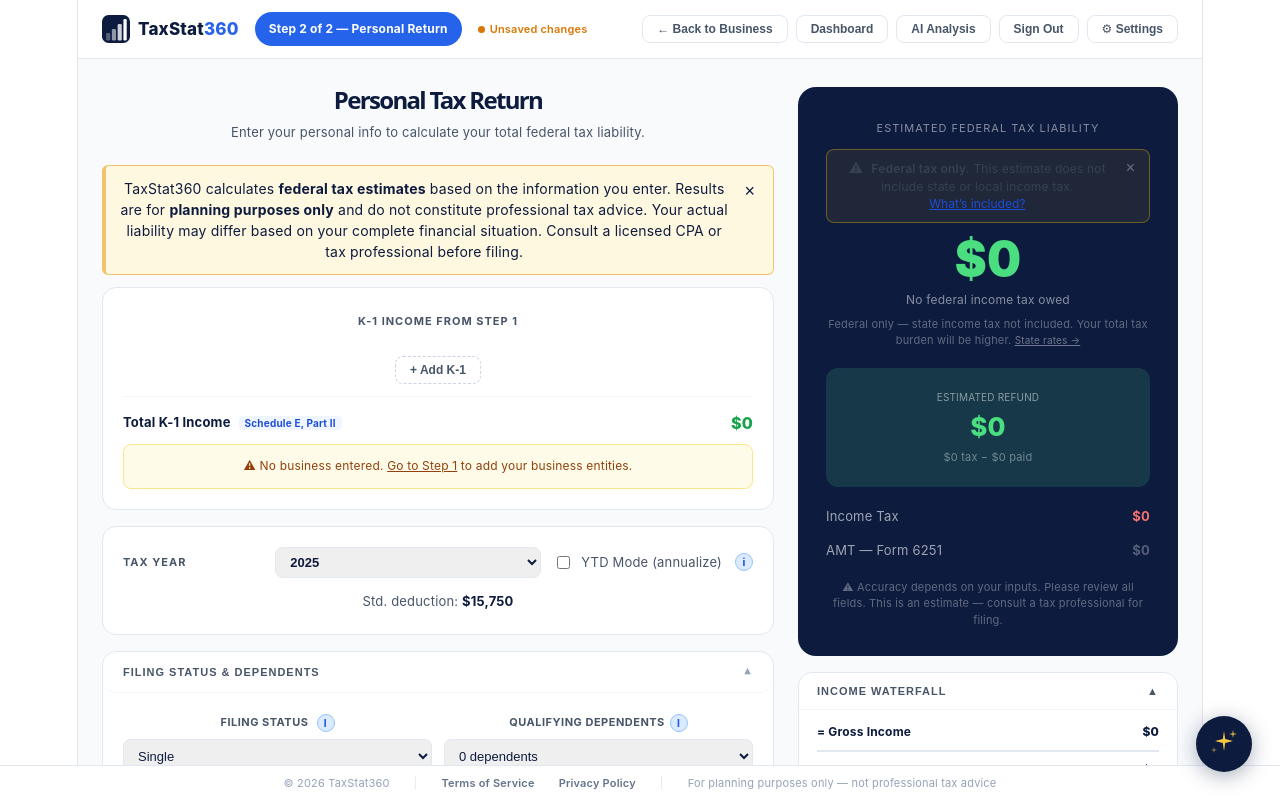
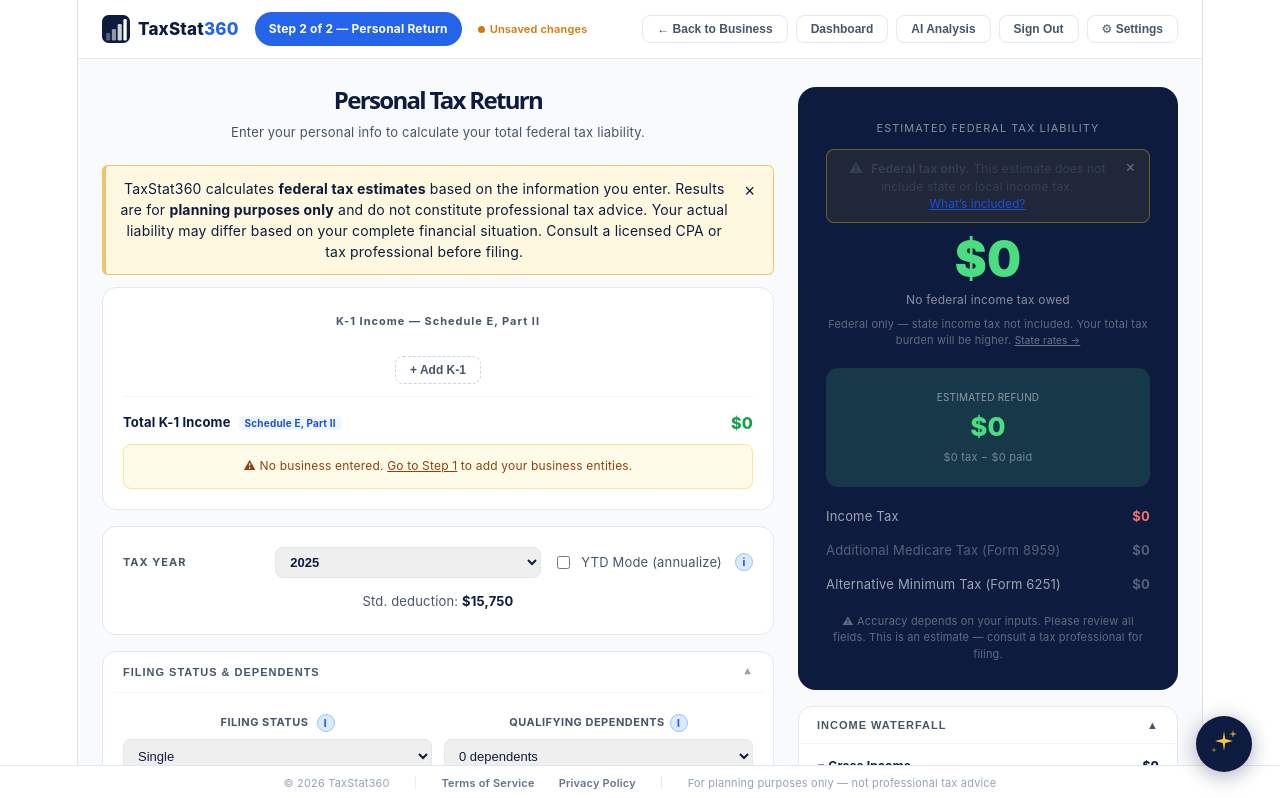
Before and after one commit to natashaverela-speckm/TaxStat360, a React (Vite) app: page /tax-return in a window 1280 px wide. Shown: the top 798 px of the page. Built offline with nearby package versions, Linux system fonts and the light colour scheme; sample sign-in values are in the browser's storage.

Commit message:
Update K-1 and W-2 income labels for clarity

```diff
--- a/src/TaxReturn.jsx
+++ b/src/TaxReturn.jsx
@@ -540,7 +540,7 @@ export default function TaxReturn() {
 
           {/* K-1 income summary */}
           <div style={{ background: '#fff', borderRadius: 14, border: '1px solid #E2E8F0', marginBottom: 16, padding: 20 }}>
-            <div style={{ fontSize: 11, fontWeight: 700, color: SL, letterSpacing: '1px', marginBottom: 12 }}>K-1 INCOME FROM STEP 1</div>
+            <div style={{ fontSize: 11, fontWeight: 700, color: SL, letterSpacing: '1px', marginBottom: 12 }}>K-1 Income — Schedule E, Part II</div>
             {entities.map((ent, i) => {
               const own = (parseInt(ent.own) || 100) / 100
               const net = ent.pnl ? Math.round(ent.pnl.netProfit * own) : 0
@@ -723,7 +723,7 @@ export default function TaxReturn() {
           <CollapsibleSection title="W-2 INCOME &amp; WITHHOLDING">
             {totalOfficerSalary > 0 && (
               <div style={{ marginTop: 12, marginBottom: 4, padding: '10px 14px', background: '#EFF6FF', border: '1px solid #BFDBFE', borderRadius: 8 }}>
-                <div style={{ fontSize: 11, fontWeight: 700, color: '#1E40AF', letterSpacing: '0.5px', marginBottom: 6 }}>OFFICER W-2 — CARRIED FROM STEP 1 (DO NOT RE-ENTER)</div>
+                <div style={{ fontSize: 12, fontWeight: 600, color: '#1D4ED8', marginBottom: 6 }}>Officer W-2 Salary — auto-filled from Step 1 (do not re-enter)</div>
                 {entities.filter(e => /s.?corp|c.?corp/i.test(e?.type || '') && (parseFloat(e?.pnl?.officerSalary) || 0) > 0).map((ent, i) => (
                   <div key={i} style={{ display: 'flex', justifyContent: 'space-between', fontSize: 12, color: '#1E40AF', marginBottom: 2 }}>
                     <span>{ent.name || 'Business ' + (i + 1)} ({ent.type})</span>
@@ -1036,11 +1036,25 @@ export default function TaxReturn() {
               {effectiveRate > 0 ? (effectiveRate * 100).toFixed(1) + '% effective rate on total income' : ''}
             </div>
 
+            {/* L-04: Dynamic "Remaining Tax Owed" box.
+                When totalPayments === 0 (no estimated payments or withholding entered),
+                the label is de-emphasized and prompts the user to make payments.
+                When totalPayments > 0 the full prominent "Remaining Tax Owed" style shows. */}
+            {totalPayments === 0 && balance > 0 ? (
+              <div style={{ background: 'rgba(100,116,139,0.12)', border: '1px dashed rgba(255,255,255,0.18)', borderRadius: 12, padding: '14px 18px', marginBottom: 16 }}>
+                <div style={{ fontSize: 10, color: 'rgba(255,255,255,0.35)', marginBottom: 4, letterSpacing: '0.5px' }}>FULL LIABILITY — NO PAYMENTS RECORDED</div>
+                <div style={{ fontSize: 24, fontWeight: 800, color: 'rgba(248,113,113,0.55)', lineHeight: 1 }}>{fmt(balance)}</div>
+                <div style={{ fontSize: 11, color: 'rgba(255,255,255,0.3)', marginTop: 6, lineHeight: 1.4 }}>
+                  Enter estimated payments below to see your remaining balance.
+                </div>
+              </div>
+            ) : (
               <div style={{ background: balance > 0 ? 'rgba(248,113,113,0.15)' : 'rgba(74,222,128,0.15)', borderRadius: 12, padding: '16px 18px', marginBottom: 16 }}>
-              <div style={{ fontSize: 10, color: 'rgba(255,255,255,0.5)', marginBottom: 4 }}>{balance > 0 ? 'ESTIMATED TAX OWED' : 'ESTIMATED REFUND'}</div>
+                <div style={{ fontSize: 10, color: 'rgba(255,255,255,0.5)', marginBottom: 4 }}>{balance > 0 ? 'REMAINING TAX OWED' : 'ESTIMATED REFUND'}</div>
                 <div style={{ fontSize: 26, fontWeight: 800, color: balance > 0 ? '#F87171' : '#4ADE80' }}>{fmt(Math.abs(balance))}</div>
                 <div style={{ fontSize: 11, color: 'rgba(255,255,255,0.4)', marginTop: 4 }}>{fmt(totalTax)} tax − {fmt(totalPayments)} paid</div>
               </div>
+            )}
 
             {/* Tax component breakdown */}
             <div style={{ display: 'flex', flexDirection: 'column', gap: 8 }}>
@@ -1054,20 +1068,20 @@ export default function TaxReturn() {
                   <span style={{ fontWeight: 700, color: '#F87171' }}>{fmt(selfEmploymentTax)}</span>
                 </div>
               )}
-              {additionalMedicare > 0 && (
+              {/* L-05: Additional Medicare Tax always shown so users know it's being considered */}
               <div style={{ display: 'flex', justifyContent: 'space-between', fontSize: 13 }}>
-                  <span style={{ color: 'rgba(255,255,255,0.6)' }}>Addl Medicare Tax (0.9%) — Form 8959</span>
-                  <span style={{ fontWeight: 700, color: '#F87171' }}>{fmt(additionalMedicare)}</span>
+                <span style={{ color: additionalMedicare > 0 ? 'rgba(255,255,255,0.6)' : 'rgba(255,255,255,0.3)' }}>Additional Medicare Tax (Form 8959)</span>
+                <span style={{ fontWeight: 700, color: additionalMedicare > 0 ? '#F87171' : 'rgba(255,255,255,0.3)' }}>{fmt(additionalMedicare)}</span>
               </div>
-              )}
               {niit > 0 && (
                 <div style={{ display: 'flex', justifyContent: 'space-between', fontSize: 13 }}>
                   <span style={{ color: 'rgba(255,255,255,0.6)' }}>NIIT (3.8%) — Form 8960</span>
                   <span style={{ fontWeight: 700, color: '#F87171' }}>{fmt(niit)}</span>
                 </div>
               )}
+              {/* L-05: Spell out AMT fully so users understand what form it references */}
               <div style={{ display: 'flex', justifyContent: 'space-between', fontSize: 13 }}>
-                <span style={{ color: 'rgba(255,255,255,0.6)' }}>AMT — Form 6251</span>
+                <span style={{ color: 'rgba(255,255,255,0.6)' }}>Alternative Minimum Tax (Form 6251)</span>
                 <span style={{ fontWeight: 700, color: amtAmount > 0 ? '#F87171' : 'rgba(255,255,255,0.3)' }}>{fmt(amtAmount)}</span>
               </div>
               {amtAmount > 0 && (
```
Lines whose indentation alone changed are shown as unchanged.
